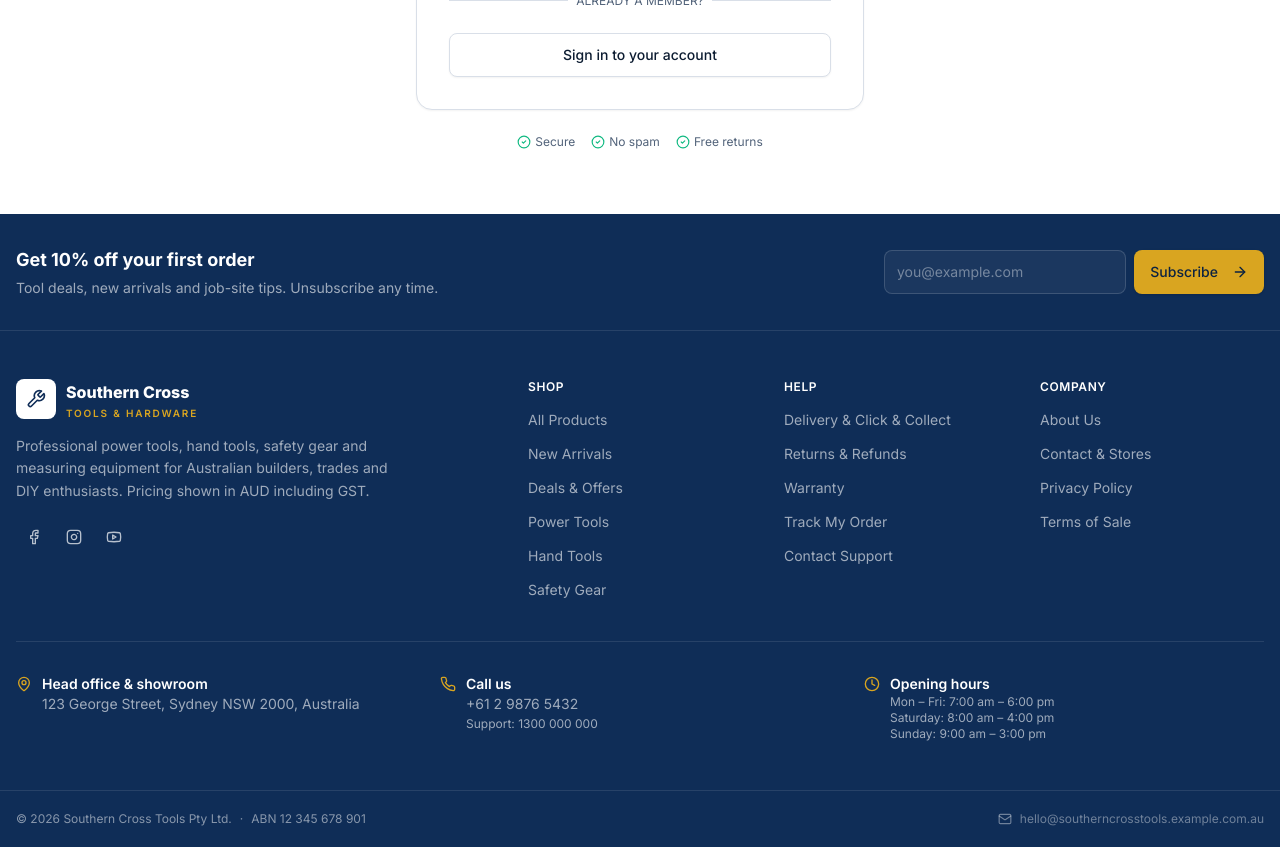
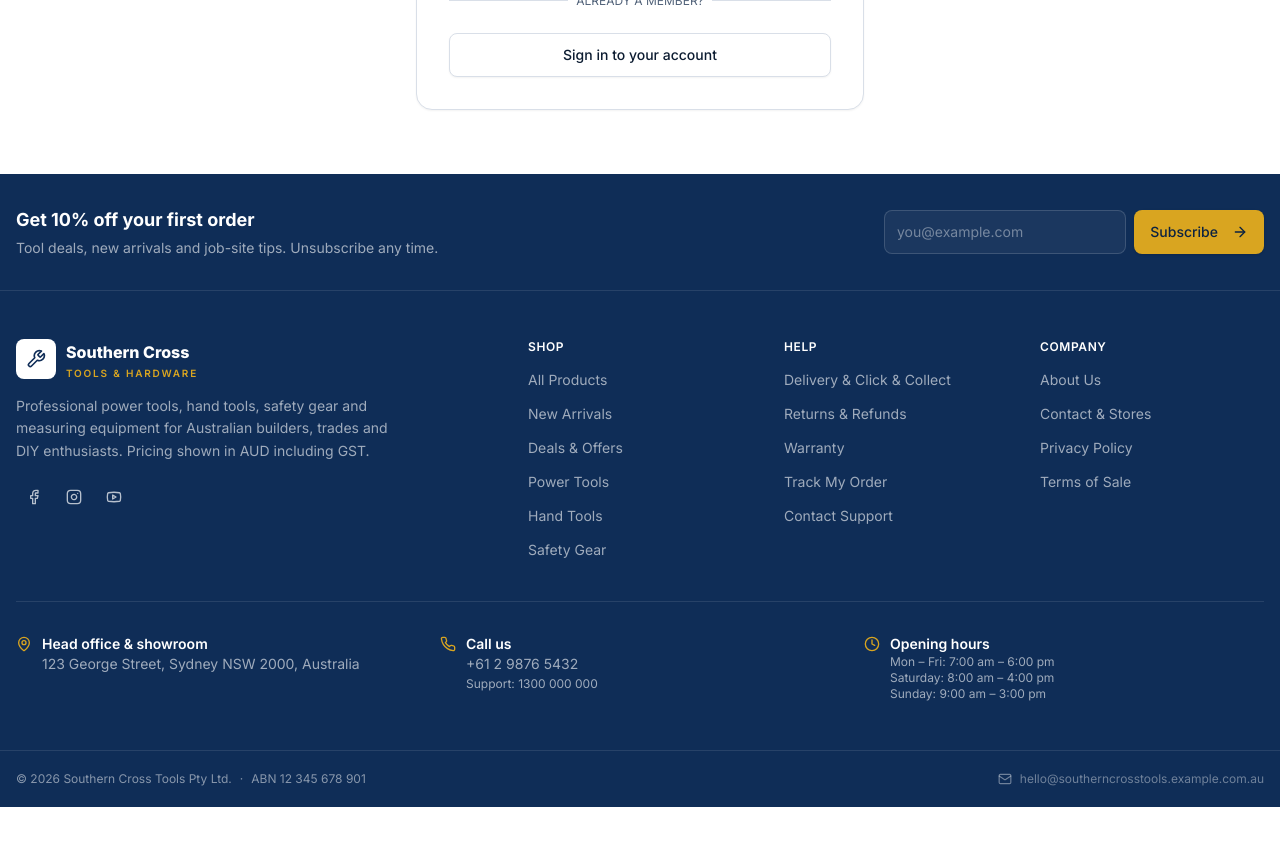
Before and after one commit to biplobcoder-ops/shopos, a Next.js app: page /register in a window 1280 px wide. Shown: the part 900-1747 px from the top of the page. After the commit the page ends 1707 px from the top, so only its background shows below. Built offline with nearby package versions, Linux system fonts and the light colour scheme.

Commit message:
Update page.tsx

```diff
--- a/app/(website)/register/page.tsx
+++ b/app/(website)/register/page.tsx
@@ -40,9 +40,7 @@ function RegisterForm() {
   const [error, setError] = useState('');
 
   useEffect(() => {
-    if (isAuthenticated) {
-      router.replace(redirect);
-    }
+    if (isAuthenticated) router.replace(redirect);
   }, [isAuthenticated, redirect, router]);
 
   const handleSubmit = async (e: React.FormEvent) => {
@@ -74,7 +72,6 @@ function RegisterForm() {
   return (
     <div className="container mx-auto px-3 sm:px-4 py-8 sm:py-12 md:py-16">
       <div className="max-w-md mx-auto">
-        {/* Header */}
         <div className="text-center mb-6 sm:mb-8">
           <h1 className="text-2xl sm:text-3xl font-extrabold tracking-tight text-primary">
             Create your account
@@ -84,17 +81,14 @@ function RegisterForm() {
           </p>
         </div>
 
-        {/* Form card */}
         <div className="rounded-2xl border bg-card p-5 sm:p-6 md:p-8 shadow-sm">
           <form onSubmit={handleSubmit} className="space-y-4">
-            {/* Error */}
             {error && (
               <div className="rounded-lg border border-destructive/30 bg-destructive/10 px-3 py-2 text-sm text-destructive">
                 {error}
               </div>
             )}
 
-            {/* Full name */}
             <div className="space-y-1.5">
               <Label htmlFor="name" className="text-sm font-medium">
                 Full name
@@ -114,7 +108,6 @@ function RegisterForm() {
               </div>
             </div>
 
-            {/* Email */}
             <div className="space-y-1.5">
               <Label htmlFor="email" className="text-sm font-medium">
                 Email address
@@ -134,7 +127,6 @@ function RegisterForm() {
               </div>
             </div>
 
-            {/* Phone (optional) */}
             <div className="space-y-1.5">
               <Label htmlFor="phone" className="text-sm font-medium">
                 Phone <span className="text-muted-foreground">(optional)</span>
@@ -144,7 +136,6 @@ function RegisterForm() {
                 <Input
                   id="phone"
                   type="tel"
-                  autoComplete="tel"
                   placeholder="+61 4XX XXX XXX"
                   value={phone}
                   onChange={(e) => setPhone(e.target.value)}
@@ -153,7 +144,6 @@ function RegisterForm() {
               </div>
             </div>
 
-            {/* Password */}
             <div className="space-y-1.5">
               <Label htmlFor="password" className="text-sm font-medium">
                 Password
@@ -185,7 +175,6 @@ function RegisterForm() {
               </div>
             </div>
 
-            {/* Confirm password */}
             <div className="space-y-1.5">
               <Label htmlFor="confirm" className="text-sm font-medium">
                 Confirm password
@@ -208,7 +197,6 @@ function RegisterForm() {
               </div>
             </div>
 
-            {/* Terms */}
             <div className="flex items-start gap-2 pt-1">
               <input
                 id="agree"
@@ -217,7 +205,10 @@ function RegisterForm() {
                 onChange={(e) => setAgree(e.target.checked)}
                 className="h-4 w-4 mt-0.5 rounded border-border text-primary focus:ring-primary"
               />
-              <Label htmlFor="agree" className="text-xs text-muted-foreground cursor-pointer leading-relaxed">
+              <Label
+                htmlFor="agree"
+                className="text-xs text-muted-foreground cursor-pointer leading-relaxed"
+              >
                 I agree to the{' '}
                 <Link href="/help#terms" className="text-primary hover:underline">
                   Terms of Sale
@@ -229,7 +220,6 @@ function RegisterForm() {
               </Label>
             </div>
 
-            {/* Submit */}
             <Button
               type="submit"
               size="lg"
@@ -250,7 +240,6 @@ function RegisterForm() {
             </Button>
           </form>
 
-          {/* Divider */}
           <div className="relative my-6">
             <div className="absolute inset-0 flex items-center">
               <div className="w-full border-t border-border" />
@@ -260,33 +249,15 @@ function RegisterForm() {
             </div>
           </div>
 
-          {/* Login CTA */}
-          <Button
-            asChild
-            variant="outline"
-            size="lg"
-            className="w-full h-11"
-          >
-            <Link href={`/login${redirect !== '/' ? `?redirect=${encodeURIComponent(redirect)}` : ''}`}>
+          <Button asChild variant="outline" size="lg" className="w-full h-11">
+            <Link
+              href={`/login${
+                redirect !== '/' ? `?redirect=${encodeURIComponent(redirect)}` : ''
+              }`}
+            >
               Sign in to your account
             </Link>
           </Button>
-        </div>
-
-        {/* Trust badges */}
-        <div className="flex items-center justify-center gap-4 mt-6 text-xs text-muted-foreground">
-          <span className="flex items-center gap-1">
-            <CheckCircle2 className="h-3.5 w-3.5 text-emerald-500" />
-            Secure
-          </span>
-          <span className="flex items-center gap-1">
-            <CheckCircle2 className="h-3.5 w-3.5 text-emerald-500" />
-            No spam
-          </span>
-          <span className="flex items-center gap-1">
-            <CheckCircle2 className="h-3.5 w-3.5 text-emerald-500" />
-            Free returns
-          </span>
         </div>
       </div>
     </div>
```
